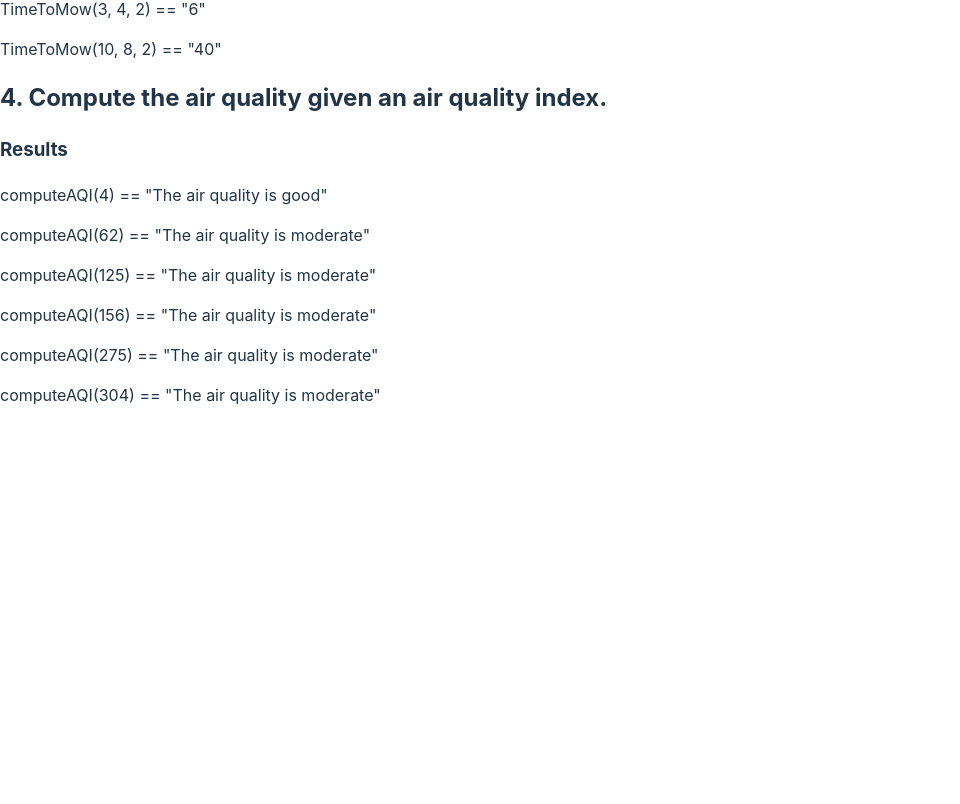
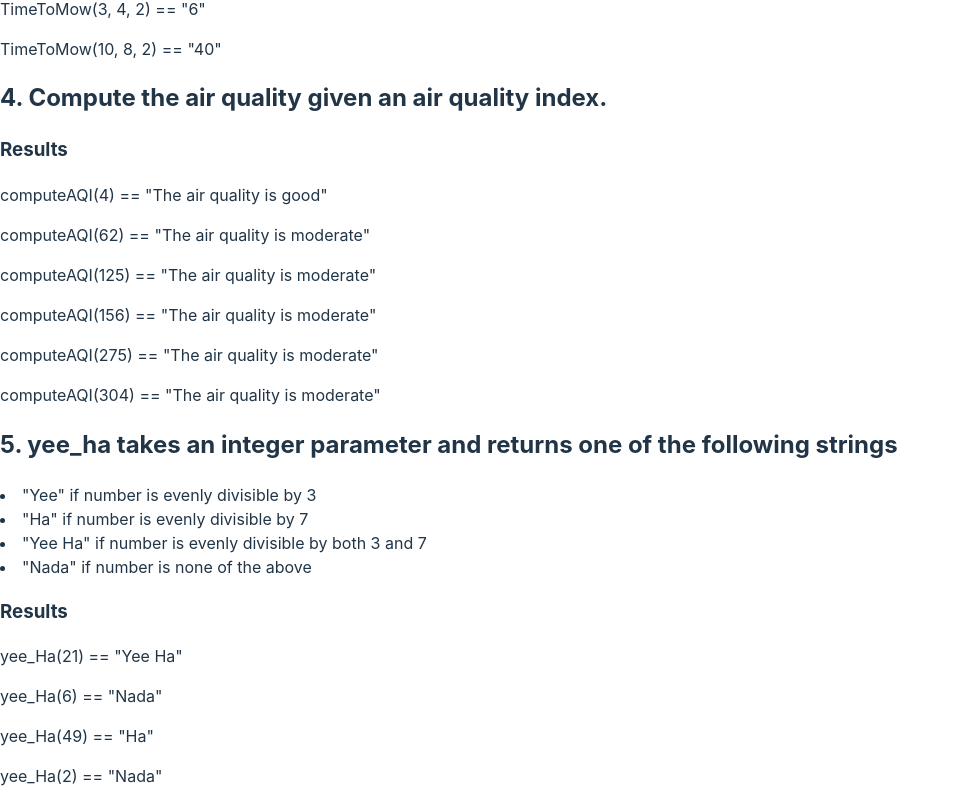
Before and after one commit to emilyychau/UX308-L07, a React (Vite) app: page / in a window 1280 px wide. Shown: the part 968-1772 px from the top of the page, without its empty margins (0-960 px from the left). Before the commit the page ends 1391 px from the top, so only its background shows below. Built offline with nearby package versions, Linux system fonts and the light colour scheme.

Commit message:
populate q5

```diff
--- a/src/App.jsx
+++ b/src/App.jsx
@@ -1,4 +1,4 @@
-import {Question0, Question1, Question2, Question3, Question4} from './components.jsx';
+import {Question0, Question1, Question2, Question3, Question4, Question5} from './components.jsx';
 
 function App() {
   return (
@@ -8,6 +8,7 @@ function App() {
         <Question2 />
         <Question3 />
         <Question4 />
+        <Question5 />
     </>
   )
 }
--- a/src/components.jsx
+++ b/src/components.jsx
@@ -1,4 +1,4 @@
-import {hello, FtoC, SqftToAcres, TimeToMow, computeAQI} from './functions.js';
+import {hello, FtoC, SqftToAcres, TimeToMow, computeAQI, yee_Ha} from './functions.js';
 
 function Question0(){
     return <section>
@@ -55,4 +55,20 @@ function Question4(){
     </section>
 }
 
-export {Question0, Question1, Question2, Question3, Question4,}
+function Question5(){
+    return <section>
+    <h2>5. yee_ha takes an integer parameter and returns one of the following strings</h2>
+    <li>"Yee" if number is evenly divisible by 3</li>
+    <li>"Ha" if number is evenly divisible by 7</li>
+    <li>"Yee Ha" if number is evenly divisible by both 3 and 7</li>
+    <li>"Nada" if number is none of the above</li>
+
+    <h3>Results</h3>
+    <p>yee_Ha(21) == "{yee_Ha(21)}"</p>
+    <p>yee_Ha(6) == "{yee_Ha(6)}"</p>
+    <p>yee_Ha(49) == "{yee_Ha(49)}"</p>
+    <p>yee_Ha(2) == "{yee_Ha(2)}"</p>
+    </section>
+}
+
+export {Question0, Question1, Question2, Question3, Question4, Question5}
--- a/src/functions.js
+++ b/src/functions.js
@@ -46,4 +46,21 @@ function computeAQI(AQI){
      return AQ;
 }
 
-export {hello, FtoC, SqftToAcres, TimeToMow, computeAQI}
+function yee_Ha(int){
+    let output = "";
+    if (int % 3 === 0 && int % 7 === 0) {
+      output = "Yee Ha";
+    }
+    else if (int & 3 === 0) {
+      output = "Yee";
+    }
+    else if (int % 7 === 0) {
+      output = "Ha";
+    }
+    else {
+      output = "Nada";
+    }
+    return output;
+  }
+
+export {hello, FtoC, SqftToAcres, TimeToMow, computeAQI, yee_Ha}
```
